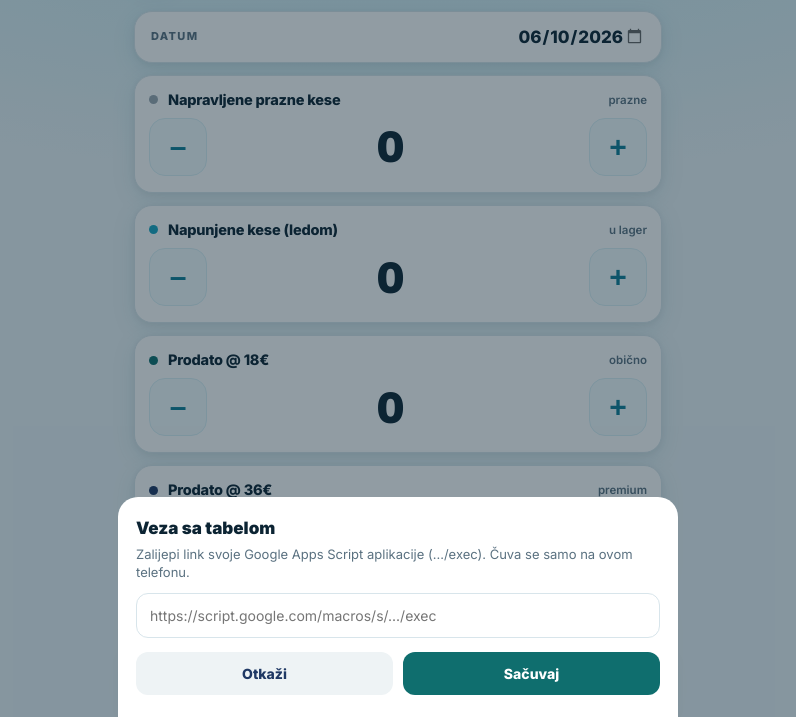
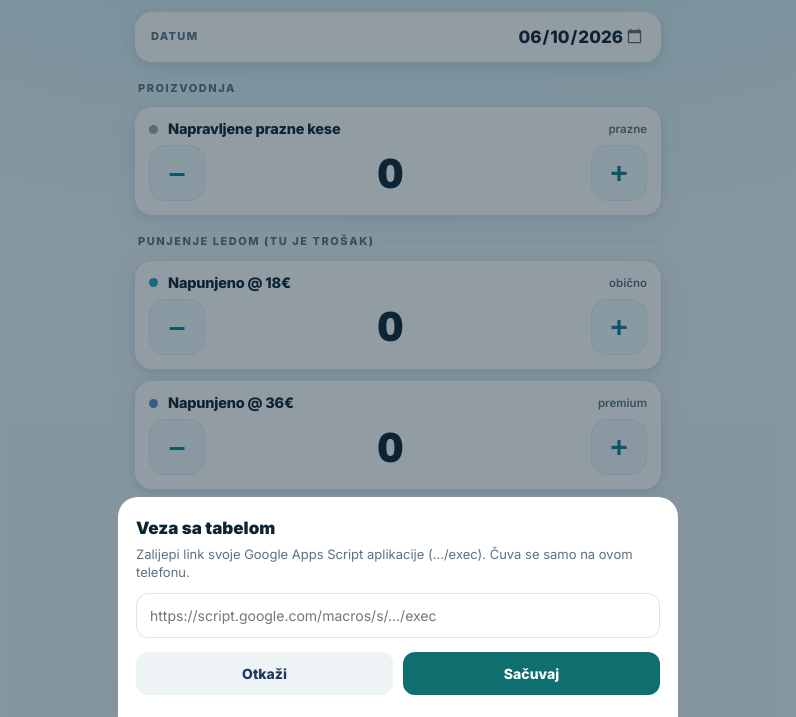
Before and after one commit to 4lucard1/glacier-9z4, a plain HTML site: page index.html in a window 1280 px wide. Shown: the part 83-800 px from the top of the page, without its empty margins (242-1038 px from the left). Drawn offline with Linux system fonts and the light colour scheme.

Commit message:
Add files via upload

```diff
--- a/index.html
+++ b/index.html
@@ -43,22 +43,26 @@
   .datecard input{font-family:inherit;font-size:17px;font-weight:800;color:var(--ink);border:none;background:transparent;text-align:right}
   .datecard input::-webkit-calendar-picker-indicator{filter:saturate(0) opacity(.6)}
 
+  .group-label{font-size:11px;font-weight:800;letter-spacing:.14em;text-transform:uppercase;color:var(--muted);
+    margin:18px 4px 2px;display:flex;align-items:center;gap:8px}
+  .group-label::after{content:"";flex:1;height:1px;background:var(--line)}
+
   .counter{background:var(--card);border:1px solid var(--line);border-radius:var(--r);box-shadow:var(--shadow);
-    padding:14px 14px 16px;margin-top:12px}
-  .counter .top{display:flex;align-items:center;gap:10px;margin-bottom:4px}
+    padding:12px 14px 14px;margin-top:10px}
+  .counter .top{display:flex;align-items:center;gap:10px;margin-bottom:2px}
   .dot{width:9px;height:9px;border-radius:50%}
   .counter h2{font-size:14.5px;font-weight:800;margin:0;letter-spacing:-.2px}
   .counter .hint{font-size:11.5px;color:var(--muted);font-weight:600;margin-left:auto}
-  .row{display:flex;align-items:center;gap:12px;margin-top:8px}
-  .step{width:58px;height:58px;border-radius:16px;border:1.5px solid var(--ice-soft);background:#F2FAFC;
+  .row{display:flex;align-items:center;gap:12px;margin-top:6px}
+  .step{width:56px;height:56px;border-radius:16px;border:1.5px solid var(--ice-soft);background:#F2FAFC;
     font-size:30px;font-weight:700;color:var(--ice-deep);display:grid;place-items:center;cursor:pointer;
     user-select:none;flex:none;transition:transform .06s ease, background .12s ease}
   .step:active{transform:scale(.94);background:var(--ice-soft)}
   .num{flex:1;text-align:center;border:none;background:transparent;font-family:inherit;
-    font-size:42px;font-weight:900;color:var(--ink);font-variant-numeric:tabular-nums;width:100%;min-width:0}
+    font-size:40px;font-weight:900;color:var(--ink);font-variant-numeric:tabular-nums;width:100%;min-width:0}
   .num:focus{outline:none}
 
-  .preview{margin-top:14px;background:linear-gradient(140deg,var(--navy),#16506b);color:#fff;border-radius:var(--r);
+  .preview{margin-top:16px;background:linear-gradient(140deg,var(--navy),#16506b);color:#fff;border-radius:var(--r);
     padding:16px;box-shadow:var(--shadow)}
   .preview .pk{font-size:11px;font-weight:800;letter-spacing:.14em;text-transform:uppercase;color:#A9D8E6}
   .profit{font-size:34px;font-weight:900;letter-spacing:-.6px;margin-top:2px;font-variant-numeric:tabular-nums}
@@ -127,7 +131,7 @@
   <input type="date" id="datum">
 </div>
 
-<!-- Counters -->
+<div class="group-label">Proizvodnja</div>
 <section class="counter" data-key="napravljene">
   <div class="top"><span class="dot" style="background:#9AA7B1"></span><h2>Napravljene prazne kese</h2><span class="hint">prazne</span></div>
   <div class="row">
@@ -137,42 +141,51 @@
   </div>
 </section>
 
-<section class="counter" data-key="napunjene">
-  <div class="top"><span class="dot" style="background:var(--ice)"></span><h2>Napunjene kese (ledom)</h2><span class="hint">u lager</span></div>
+<div class="group-label">Punjenje ledom (tu je trošak)</div>
+<section class="counter" data-key="napunjeno18">
+  <div class="top"><span class="dot" style="background:var(--ice)"></span><h2>Napunjeno @ 18€</h2><span class="hint">obično</span></div>
   <div class="row">
     <button class="step" data-act="dec" aria-label="manje">–</button>
-    <input class="num" type="number" inputmode="numeric" pattern="[0-9]*" min="0" value="0" aria-label="Napunjene kese">
+    <input class="num" type="number" inputmode="numeric" pattern="[0-9]*" min="0" value="0" aria-label="Napunjeno po 18 eura">
+    <button class="step" data-act="inc" aria-label="više">+</button>
+  </div>
+</section>
+<section class="counter" data-key="napunjeno36">
+  <div class="top"><span class="dot" style="background:#5B8AC9"></span><h2>Napunjeno @ 36€</h2><span class="hint">premium</span></div>
+  <div class="row">
+    <button class="step" data-act="dec" aria-label="manje">–</button>
+    <input class="num" type="number" inputmode="numeric" pattern="[0-9]*" min="0" value="0" aria-label="Napunjeno po 36 eura">
     <button class="step" data-act="inc" aria-label="više">+</button>
   </div>
 </section>
 
+<div class="group-label">Prodaja (tu naplaćuješ)</div>
 <section class="counter" data-key="prodato18">
-  <div class="top"><span class="dot" style="background:var(--teal)"></span><h2>Prodato @ 18€</h2><span class="hint">obično</span></div>
+  <div class="top"><span class="dot" style="background:var(--teal)"></span><h2>Prodato @ 18€</h2><span class="hint">38€ kasa</span></div>
   <div class="row">
     <button class="step" data-act="dec" aria-label="manje">–</button>
-    <input class="num" type="number" inputmode="numeric" pattern="[0-9]*" min="0" value="0" aria-label="Prodato po 18 eura">
+    <input class="num" type="number" inputmode="numeric" pattern="[0-9]*" min="0" value="0" aria-label="Prodato po 18 eura profita">
     <button class="step" data-act="inc" aria-label="više">+</button>
   </div>
 </section>
-
 <section class="counter" data-key="prodato36">
-  <div class="top"><span class="dot" style="background:#1F3864"></span><h2>Prodato @ 36€</h2><span class="hint">premium</span></div>
+  <div class="top"><span class="dot" style="background:#1F3864"></span><h2>Prodato @ 36€</h2><span class="hint">56€ kasa</span></div>
   <div class="row">
     <button class="step" data-act="dec" aria-label="manje">–</button>
-    <input class="num" type="number" inputmode="numeric" pattern="[0-9]*" min="0" value="0" aria-label="Prodato po 36 eura">
+    <input class="num" type="number" inputmode="numeric" pattern="[0-9]*" min="0" value="0" aria-label="Prodato po 36 eura profita">
     <button class="step" data-act="inc" aria-label="više">+</button>
   </div>
 </section>
 
 <!-- Live preview -->
 <div class="preview">
-  <div class="pk">Profit danas</div>
-  <div class="profit" id="pProfit">0 €</div>
+  <div class="pk">Neto danas · kasa − ulaganje</div>
+  <div class="profit" id="pNeto">0 €</div>
   <div class="pchips">
-    <span class="chip">Prodato: <b id="pProdato">0</b></span>
-    <span class="chip">Lager: <b id="pLager">+0</b></span>
-    <span class="chip">Prazne: <b id="pPrazne">+0</b></span>
-    <span class="chip">Trošak: <b id="pTrosak">0 €</b></span>
+    <span class="chip">Kasa: <b id="pPrihod">0 €</b></span>
+    <span class="chip">Uloženo: <b id="pUlozeno">0 €</b></span>
+    <span class="chip">Profit: <b id="pProfit">0 €</b></span>
+    <span class="chip">Pune: <b id="pPune">+0</b></span>
   </div>
 </div>
 
@@ -208,8 +221,9 @@
 <script>
 (function(){
   "use strict";
-  var PROFIT18=18, PROFIT36=36, COST=20;
-  var LS_LOG="iceberg_log", LS_EP="iceberg_endpoint";
+  var COST=20, P18=18, P36=36;          // pretpostavke
+  var SELL18=COST+P18, SELL36=COST+P36; // 38€ / 56€
+  var LS_LOG="iceberg_log2", LS_EP="iceberg_endpoint";
 
   function lsGet(k,def){ try{var v=localStorage.getItem(k);return v===null?def:v;}catch(e){return def;} }
   function lsSet(k,v){ try{localStorage.setItem(k,v);}catch(e){} }
@@ -224,37 +238,36 @@
   var $=function(s,r){return (r||document).querySelector(s);};
   var $$=function(s,r){return Array.prototype.slice.call((r||document).querySelectorAll(s));};
 
+  var KEYS=["napravljene","napunjeno18","napunjeno36","prodato18","prodato36"];
   var fields={};
   $$(".counter").forEach(function(c){ fields[c.getAttribute("data-key")]=$(".num",c); });
   $("#datum").value=localISO(new Date());
 
   function vals(){
-    return {
-      napravljene:Math.max(0,parseInt(fields.napravljene.value||0,10)||0),
-      napunjene:Math.max(0,parseInt(fields.napunjene.value||0,10)||0),
-      prodato18:Math.max(0,parseInt(fields.prodato18.value||0,10)||0),
-      prodato36:Math.max(0,parseInt(fields.prodato36.value||0,10)||0)
-    };
+    var o={};
+    KEYS.forEach(function(k){ o[k]=Math.max(0,parseInt(fields[k].value||0,10)||0); });
+    return o;
   }
   function refresh(){
     var v=vals();
-    var prodato=v.prodato18+v.prodato36;
-    var profit=v.prodato18*PROFIT18+v.prodato36*PROFIT36;
-    var trosak=prodato*COST;
+    var ulozeno=(v.napunjeno18+v.napunjeno36)*COST;
+    var prihod=v.prodato18*SELL18+v.prodato36*SELL36;
+    var profit=v.prodato18*P18+v.prodato36*P36;
+    var neto=prihod-ulozeno;
+    var puneDelta=(v.napunjeno18+v.napunjeno36)-(v.prodato18+v.prodato36);
+    $("#pNeto").textContent=fmtEUR(neto);
+    $("#pPrihod").textContent=fmtEUR(prihod);
+    $("#pUlozeno").textContent=fmtEUR(ulozeno);
     $("#pProfit").textContent=fmtEUR(profit);
-    $("#pProdato").textContent=prodato;
-    $("#pLager").textContent=fmtDelta(v.napunjene-prodato);
-    $("#pPrazne").textContent=fmtDelta(v.napravljene-v.napunjene);
-    $("#pTrosak").textContent=fmtEUR(trosak);
+    $("#pPune").textContent=fmtDelta(puneDelta);
   }
 
-  // steppers + typing
   $$(".counter").forEach(function(c){
     var input=$(".num",c);
     $$(".step",c).forEach(function(btn){
       btn.addEventListener("click",function(){
         var n=parseInt(input.value||0,10)||0;
-        n+= (btn.getAttribute("data-act")==="inc"?1:-1);
+        n+=(btn.getAttribute("data-act")==="inc"?1:-1);
         if(n<0)n=0; input.value=n; refresh();
       });
     });
@@ -263,14 +276,12 @@
   });
   refresh();
 
-  // toast
   var toastT;
   function toast(msg,isErr){
     var t=$("#toast"); t.textContent=msg; t.className="toast show"+(isErr?" err":"");
     clearTimeout(toastT); toastT=setTimeout(function(){ t.className="toast"; },2600);
   }
 
-  // JSONP submit
   function send(data){
     return new Promise(function(resolve,reject){
       var ep=endpoint();
@@ -289,11 +300,7 @@
 
   function payload(){
     var v=vals();
-    return {
-      datum:$("#datum").value,
-      napravljene:v.napravljene, napunjene:v.napunjene,
-      prodato18:v.prodato18, prodato36:v.prodato36
-    };
+    return Object.assign({datum:$("#datum").value}, v);
   }
 
   function renderHist(){
@@ -302,21 +309,20 @@
     if(!log.length){ box.innerHTML='<div class="hempty">Još nema unosa.</div>'; return; }
     box.innerHTML=log.map(function(e){
       var d=e.datum?e.datum.split("-").reverse().slice(0,2).join("."):"";
-      var profit=e.prodato18*PROFIT18+e.prodato36*PROFIT36;
+      var neto=(e.prodato18*SELL18+e.prodato36*SELL36)-((e.napunjeno18+e.napunjeno36)*COST);
       var flag=e.synced?"":" · ⏳";
       return '<div class="hrow"><div><div class="d">'+d+'.'+flag+'</div>'+
-        '<div class="m">napr '+e.napravljene+' · napu '+e.napunjene+' · @18 '+e.prodato18+' · @36 '+e.prodato36+'</div></div>'+
-        '<div class="p">'+fmtEUR(profit)+'</div></div>';
+        '<div class="m">napr '+e.napravljene+' · pun '+e.napunjeno18+'/'+e.napunjeno36+' · prod '+e.prodato18+'/'+e.prodato36+'</div></div>'+
+        '<div class="p">'+fmtEUR(neto)+'</div></div>';
     }).join("");
   }
   renderHist();
 
-  function resetCounters(){ Object.keys(fields).forEach(function(k){fields[k].value=0;}); refresh(); }
+  function resetCounters(){ KEYS.forEach(function(k){fields[k].value=0;}); refresh(); }
 
-  // Save
   $("#save").addEventListener("click",function(){
-    var v=vals();
-    if(v.napravljene+v.napunjene+v.prodato18+v.prodato36===0){ toast("Sve je 0 — nema šta da se sačuva",true); return; }
+    var v=vals(), sum=0; KEYS.forEach(function(k){sum+=v[k];});
+    if(sum===0){ toast("Sve je 0 — nema šta da se sačuva",true); return; }
     var p=payload();
     var entry=Object.assign({ts:Date.now(),synced:false},p);
     var log=getLog(); log.push(entry); setLog(log); renderHist();
@@ -330,7 +336,6 @@
     }).finally(function(){ btn.disabled=false; btn.textContent="Sačuvaj dan"; });
   });
 
-  // Resync pending
   $("#resync").addEventListener("click",function(){
     var pending=getLog().filter(function(e){return !e.synced;});
     if(!pending.length){ toast("Sve je već sinhronizovano ✓"); return; }
@@ -339,19 +344,21 @@
     (function next(i){
       if(i>=pending.length){ renderHist(); toast("Gotovo ✓"); return; }
       var e=pending[i];
-      send({datum:e.datum,napravljene:e.napravljene,napunjene:e.napunjene,prodato18:e.prodato18,prodato36:e.prodato36})
+      send({datum:e.datum,napravljene:e.napravljene,napunjeno18:e.napunjeno18,napunjeno36:e.napunjeno36,prodato18:e.prodato18,prodato36:e.prodato36})
         .then(function(){ e.synced=true; setLog(getLog().map(function(x){return x.ts===e.ts?e:x;})); })
         .catch(function(){})
         .finally(function(){ setTimeout(function(){next(i+1);},250); });
     })(0);
   });
 
-  // CSV export
   $("#csv").addEventListener("click",function(){
     var log=getLog();
     if(!log.length){ toast("Nema podataka za izvoz",true); return; }
-    var rows=[["Datum","Napravljene","Napunjene","Prodato18","Prodato36","Profit"]];
-    log.forEach(function(e){ rows.push([e.datum,e.napravljene,e.napunjene,e.prodato18,e.prodato36,e.prodato18*PROFIT18+e.prodato36*PROFIT36]); });
+    var rows=[["Datum","Napravljene","Napunjeno18","Napunjeno36","Prodato18","Prodato36","NetoKes"]];
+    log.forEach(function(e){
+      var neto=(e.prodato18*SELL18+e.prodato36*SELL36)-((e.napunjeno18+e.napunjeno36)*COST);
+      rows.push([e.datum,e.napravljene,e.napunjeno18,e.napunjeno36,e.prodato18,e.prodato36,neto]);
+    });
     var csv=rows.map(function(r){return r.join(",");}).join("\n");
     var blob=new Blob([csv],{type:"text/csv"});
     var a=document.createElement("a"); a.href=URL.createObjectURL(blob);
@@ -359,7 +366,6 @@
     setTimeout(function(){URL.revokeObjectURL(a.href);},1500);
   });
 
-  // Settings modal
   function openModal(){ $("#endpoint").value=endpoint(); $("#modal").classList.add("show"); }
   function closeModal(){ $("#modal").classList.remove("show"); }
   $("#gear").addEventListener("click",openModal);
```
